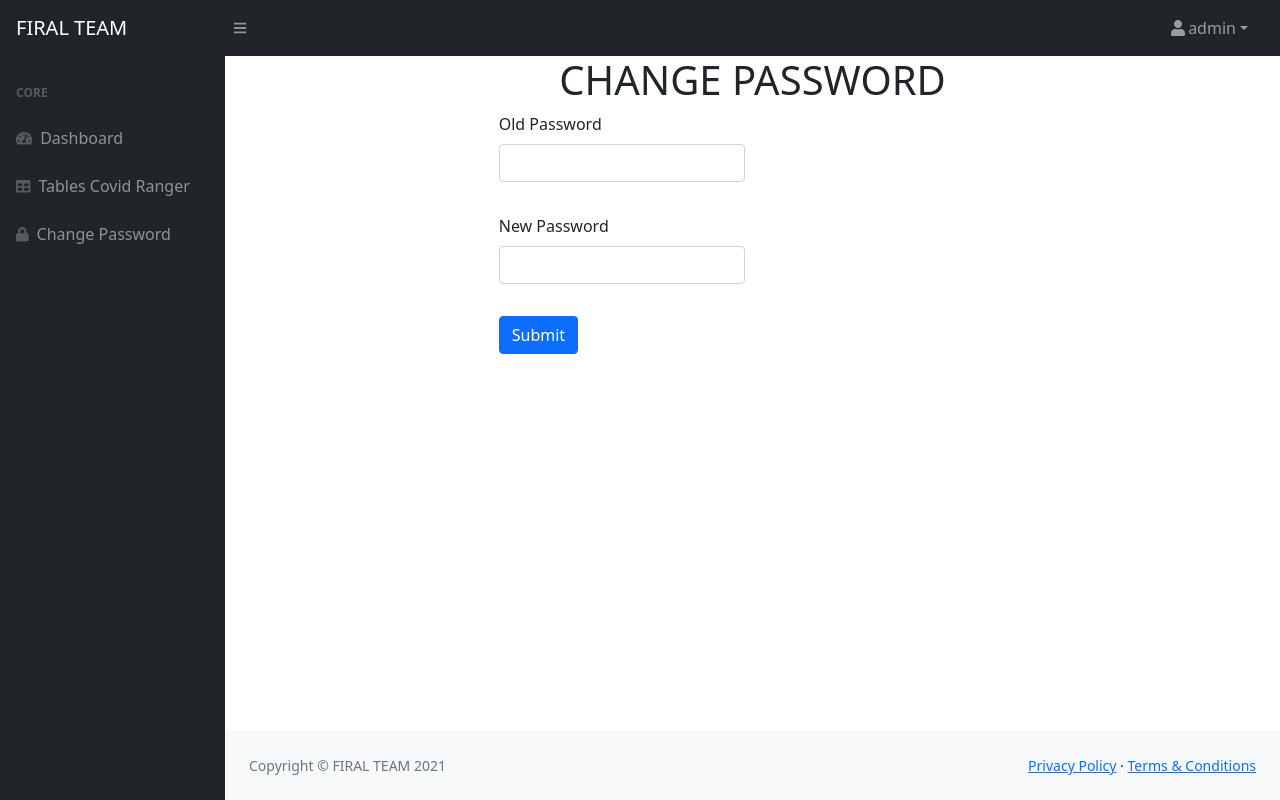
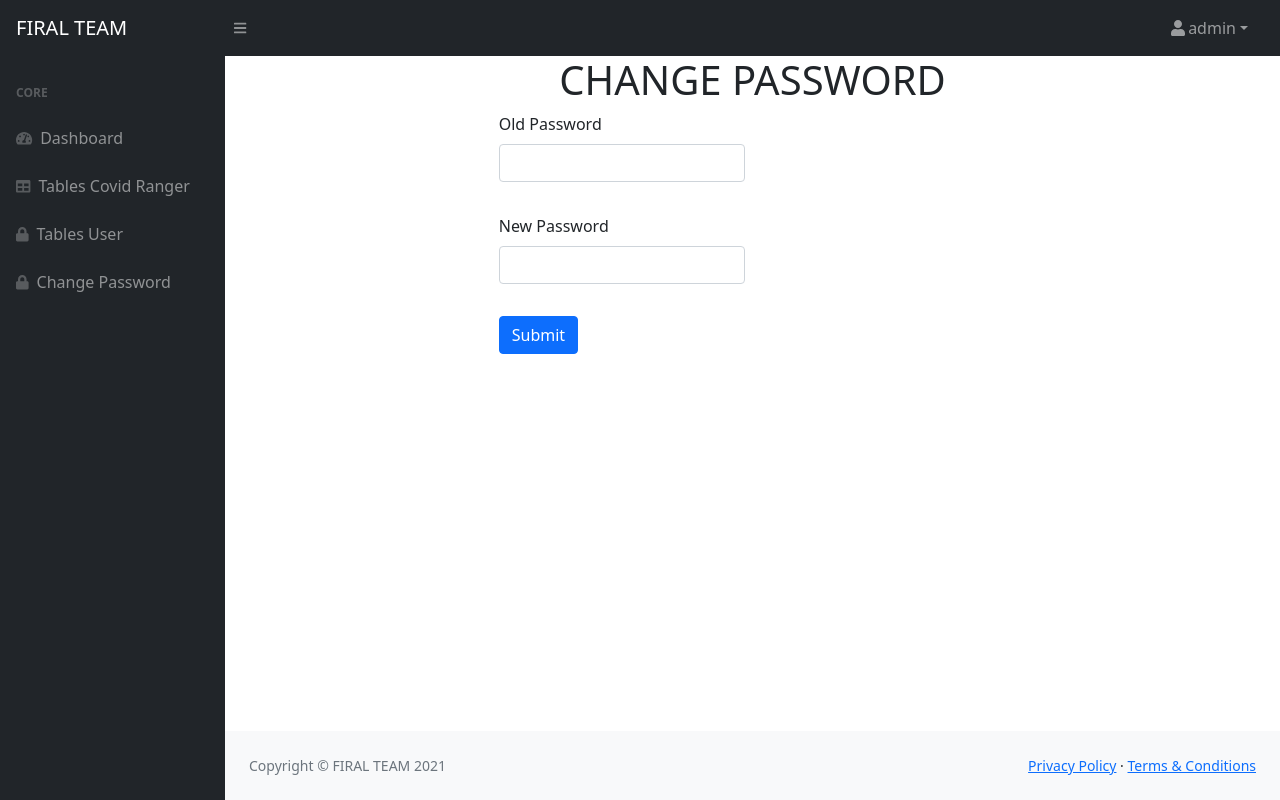
Before and after one commit to dinoproject/dpw, a PHP site: page /password_admin.php in a window 1280 px wide. Run offline with PHP 8.4, Linux system fonts and the light colour scheme; the visitor is signed in with stand-in values (Sample User, id 1); data that the repository does not hold is empty; some libraries are stand-ins or nearby versions.

Commit message:
Update password_admin.php

```diff
--- a/password_admin.php
+++ b/password_admin.php
@@ -94,6 +94,10 @@
                                 <div class="sb-nav-link-icon"><i class="fas fa-table"></i></div>
                                 Tables Covid Ranger
                             </a>
+                            <a class="nav-link" href="table_ranger.php">
+                                <div class="sb-nav-link-icon"><i class="fas fa-lock"></i></div>
+                                Tables User
+                            </a>
                             <a class="nav-link" href="password_admin.php">
                                 <div class="sb-nav-link-icon"><i class="fas fa-lock"></i></div>
                                 Change Password
```
